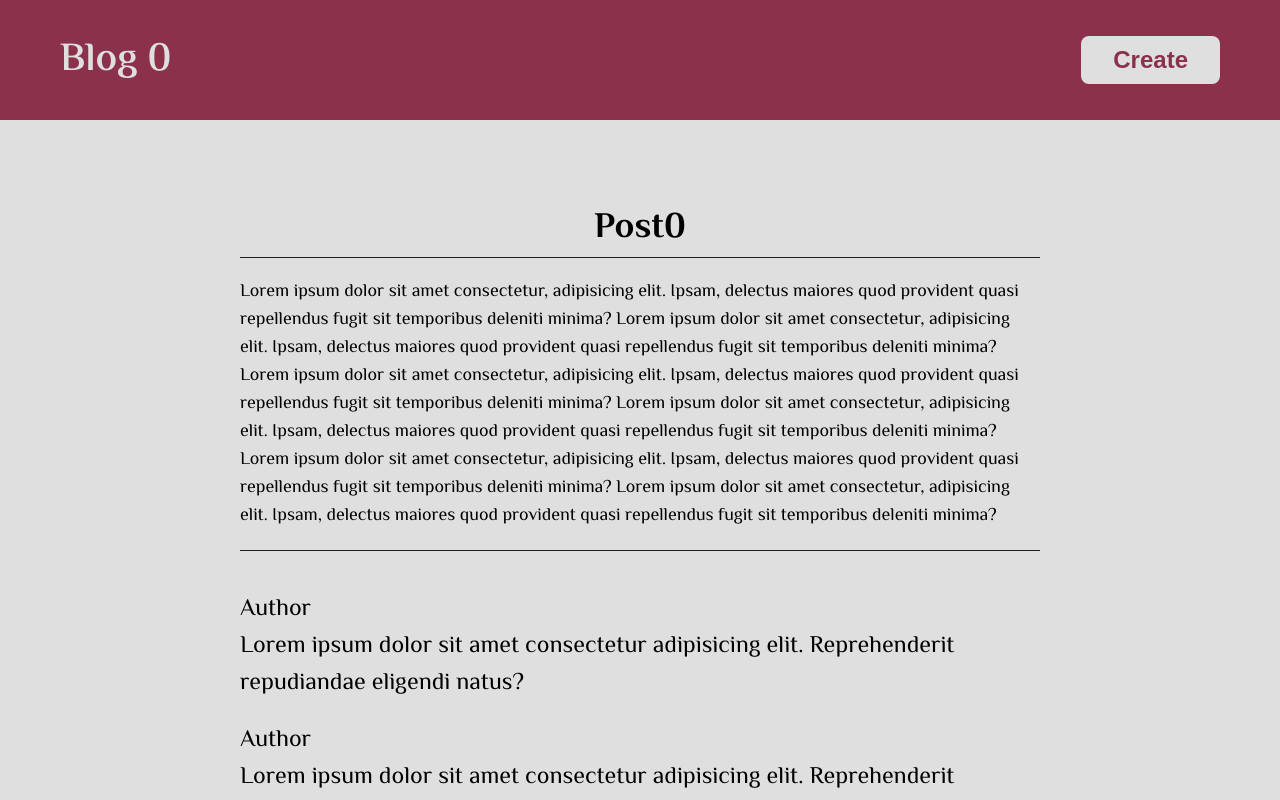
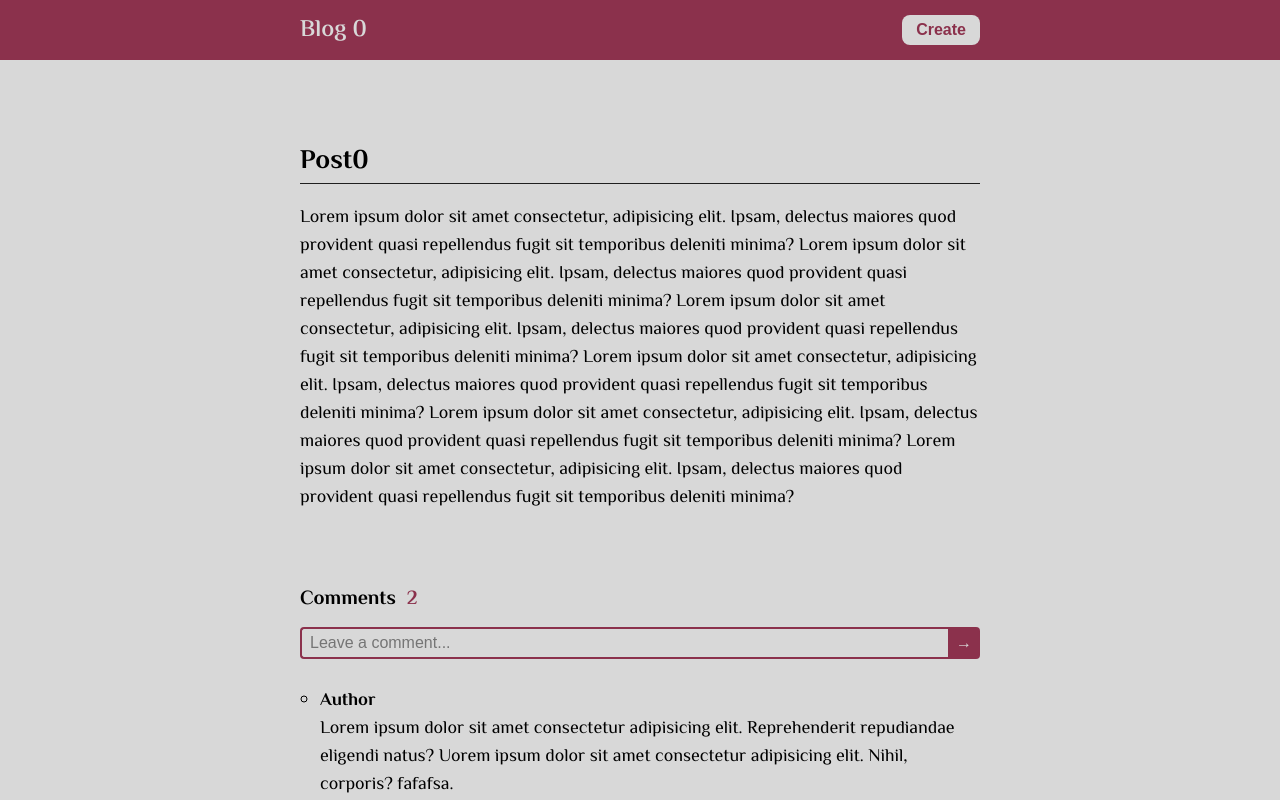
Before and after one commit to Yrjo47/Blog, a React (Vite) app: page /post in a window 1280 px wide. Shown: the top 800 px of the page. Built offline with nearby package versions, Linux system fonts and the light colour scheme.

Commit message:
Changes to global layout

```diff
--- a/src/components/Header.module.css
+++ b/src/components/Header.module.css
@@ -1,25 +1,31 @@
 .header {
     width: 100%;
-    height: 120px;
+    height: 60px;
     background-color: var(--accent-color);
+}
+
+.content {
+    max-width: 800px;
+    height: 100%;
     display: flex;
     align-items: center;
     justify-content: space-between;
+    margin: auto;
     padding: 0 60px;
 }
 
 .logo {
-    font-size: 40px;
+    font-size: 24px;
     font-weight: 600;
     color: var(--primary-surface-color);
 }
 
 .button {
-    font-size: 24px;
+    font-size: 16px;
     font-weight: 600;
     color: var(--accent-color);
     background: var(--primary-surface-color);
-    padding: 10px 32px;
+    padding: 6px 14px;
     border-radius: 8px;
 }
 
--- a/src/components/Header.tsx
+++ b/src/components/Header.tsx
@@ -4,10 +4,12 @@ import styles from "./Header.module.css"
 const Header: React.FC = () => {
     return (
         <header className={styles.header}>
-            <div className={styles.logo}>
-                <a href="/">Blog 0</a>
+            <div className={styles.content}>
+                <div className={styles.logo}>
+                    <a href="/">Blog 0</a>
+                </div>
+                <button className={styles.button}>Create</button>
             </div>
-            <button className={styles.button}>Create</button>
         </header>
     )
 }
--- a/src/features/posts/Comment.tsx
+++ b/src/features/posts/Comment.tsx
@@ -4,10 +4,11 @@ import style from "./css/Comment.module.css"
 const Comment: React.FC = () => {
     return (
         <div className={style.comment}>
-            <span className={style.author}>Author</span>
-            <p className="text">
+            <h4 className={style.author}>Author</h4>
+            <p className={style.text}>
                 Lorem ipsum dolor sit amet consectetur adipisicing elit.
-                Reprehenderit repudiandae eligendi natus?
+                Reprehenderit repudiandae eligendi natus? Uorem ipsum dolor sit
+                amet consectetur adipisicing elit. Nihil, corporis? fafafsa.
             </p>
         </div>
     )
--- a/src/features/posts/Post.tsx
+++ b/src/features/posts/Post.tsx
@@ -1,5 +1,5 @@
 import React from "react"
-import styles from "./css/Posts.module.css"
+import styles from "./css/Post.module.css"
 import Comment from "./Comment"
 
 const Post: React.FC = () => {
@@ -30,16 +30,26 @@ const Post: React.FC = () => {
                 </div>
             </section>
             <section className={styles.commentsSection}>
-                <div className={styles.bar}></div>
+                <h3 className={styles.commentsTitle}>
+                    Comments <span className={styles.number}>2</span>
+                </h3>
+                <div className={styles.bar}>
+                    <input
+                        type="text"
+                        placeholder="Leave a comment..."
+                        className={styles.commentInput}
+                    />
+                    <button className={styles.commentButton}>&#8594;</button>
+                </div>
                 <div className={styles.commentsBlock}>
                     <ul className={styles.commentsList}>
-                        <li className="commentsListElement">
+                        <li className={styles.commentsListElement}>
                             <Comment />
                         </li>
-                        <li className="commentsListElement">
+                        <li className={styles.commentsListElement}>
                             <Comment />
                         </li>
-                        <li className="commentsListElement">
+                        <li className={styles.commentsListElement}>
                             <Comment />
                         </li>
                     </ul>
--- /dev/null
+++ b/src/features/posts/css/Post.module.css
@@ -0,0 +1,89 @@
+.postWrapper {
+    display: flex;
+    flex-direction: column;
+    gap: 40px;
+}
+
+.postSection {
+    width: 100%;
+    display: flex;
+    flex-direction: column;
+    align-items: center;
+    justify-content: space-between;
+    border-radius: 10px;
+}
+
+.content {
+    display: flex;
+    flex-direction: column;
+    gap: 20px;
+}
+
+.title {
+    border-bottom: 1px solid var(--border-color);
+}
+
+.text {
+    padding-bottom: 20px;
+}
+
+.commentsTitle {
+    padding: 12px 0;
+    font-size: 1.25rem;
+}
+
+.number {
+    font-size: 1.25rem;
+    font-weight: 900;
+    color: var(--accent-color);
+    padding-left: 6px;
+}
+
+.bar {
+    display: flex;
+    align-items: center;
+    height: 32px;
+}
+
+.commentInput {
+    flex-grow: 1;
+    height: 100%;
+    padding: 0 8px;
+    font-size: 1rem;
+    border-radius: 4px 0 0 4px;
+    border: 2px solid var(--accent-color);
+    border-right: none;
+    background-color: var(--primary-surface-color);
+}
+
+.commentButton {
+    background-color: var(--accent-color);
+    color: var(--primary-surface-color);
+    width: 32px;
+    height: 100%;
+    font-size: 1rem;
+    border-radius: 0 4px 4px 0;
+}
+
+.comments {
+    font-size: 16px;
+    color: var(--secondary-text-color);
+}
+
+.commentsSection {
+}
+
+.commentsBlock {
+    padding-top: 28px;
+}
+
+.commentsList {
+    list-style: circle;
+    display: flex;
+    flex-direction: column;
+    gap: 28px;
+    padding-left: 20px;
+}
+
+.commentsListElement {
+}
--- a/src/features/posts/css/PostExcerpt.module.css
+++ b/src/features/posts/css/PostExcerpt.module.css
@@ -21,7 +21,6 @@
 }
 
 .text {
-    font-size: 18px;
     max-height: 172px;
     overflow: hidden;
 }
--- a/src/features/posts/css/PostList.module.css
+++ b/src/features/posts/css/PostList.module.css
@@ -1,5 +1,4 @@
 .posts {
-    padding: 0 60px;
     display: flex;
     flex-direction: column;
     gap: 40px;
--- a/src/features/posts/css/Posts.module.css
+++ /dev/null
@@ -1,54 +0,0 @@
-.postWrapper {
-    display: flex;
-    flex-direction: column;
-    gap: 40px;
-}
-
-.postSection {
-    width: 100%;
-    display: flex;
-    flex-direction: column;
-    align-items: center;
-    justify-content: space-between;
-    border-radius: 10px;
-}
-
-.content {
-    display: flex;
-    flex-direction: column;
-    gap: 20px;
-    border-bottom: 1px solid var(--border-color);
-}
-
-.title {
-    text-align: center;
-    border-bottom: 1px solid var(--border-color);
-}
-
-.text {
-    font-size: 18px;
-    padding-bottom: 20px;
-}
-
-.bar {
-    display: flex;
-    justify-content: space-between;
-    align-items: center;
-}
-
-.comments {
-    font-size: 16px;
-    color: var(--secondary-text-color);
-}
-
-.commentsSection {
-}
-
-.commentsBlock {
-}
-
-.commentsList {
-    display: flex;
-    flex-direction: column;
-    gap: 20px;
-}
--- a/src/global.css
+++ b/src/global.css
@@ -12,14 +12,14 @@
 
 body {
     min-height: 100vh;
-    font-size: 1.5rem;
+    font-size: 1.125rem;
 }
 
 main {
     max-width: 800px;
-    min-height: calc(100vh - 320px);
+    min-height: calc(100vh - 280px);
     margin: auto;
-    padding: 80px 0;
+    padding: 80px 60px;
 }
 
 button {
--- a/src/variables.css
+++ b/src/variables.css
@@ -1,5 +1,5 @@
 :root {
-    --primary-surface-color: #dfdfdf;
+    --primary-surface-color: #d8d8d8;
     --secondary-surface-color: #cccccc;
     --primary-color: #1f1f1f;
     --secondary-text-color: #414141;
```
